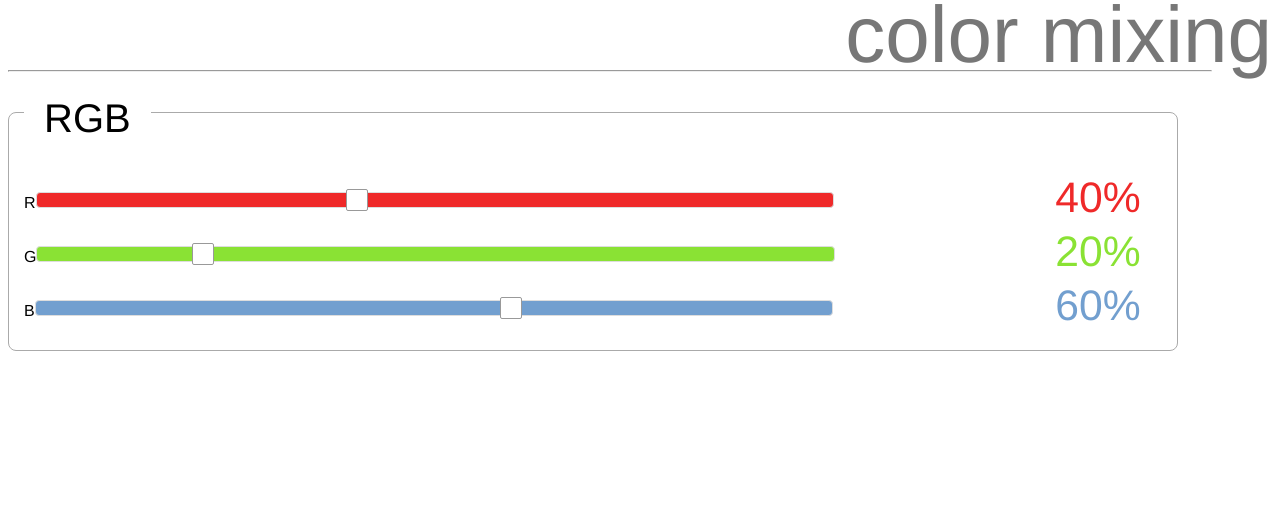
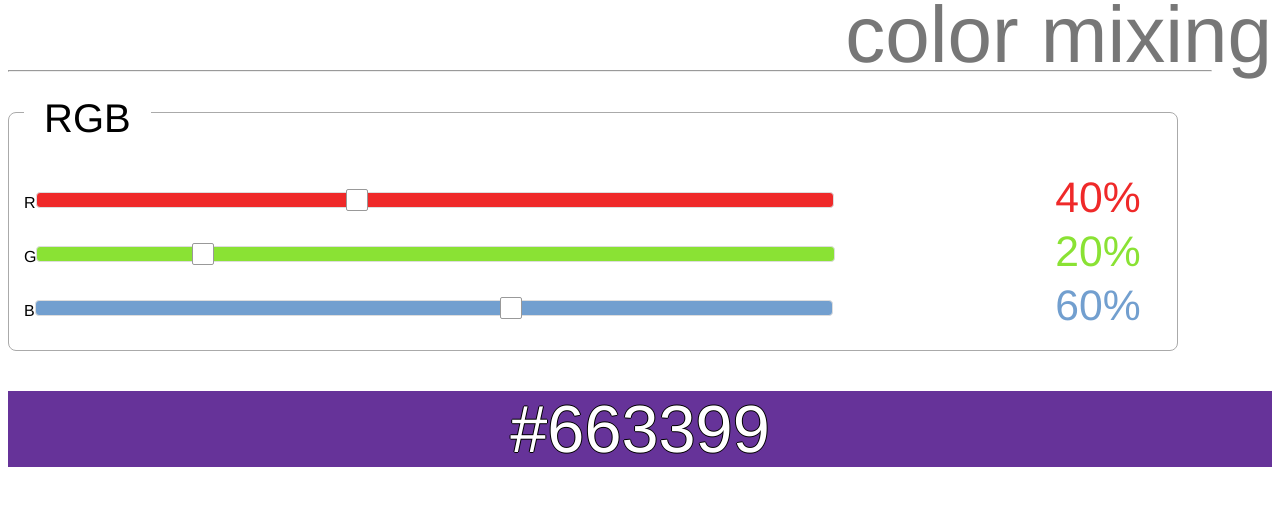
Before and after one commit to moredip/color-control, a React (Create React App) app: page / in a window 1280 px wide. Shown: the top 506 px of the page. Built offline with nearby package versions, Linux system fonts and the light colour scheme.

Commit message:
add swatch

```diff
--- a/src/App.js
+++ b/src/App.js
@@ -1,11 +1,13 @@
 import React from 'react';
 
 import RgbSection from './components/RgbSection';
+import Swatch from './components/Swatch';
 
 export default function App() {
   return (
     <div>
       <RgbSection />
+      <Swatch />
     </div>
   );
 }
--- /dev/null
+++ b/src/components/Swatch.js
@@ -0,0 +1,28 @@
+import React from 'react';
+import {connect} from 'react-redux';
+import styled from 'styled-components';
+
+const SwatchEl = styled.div`
+  width: 100%;
+  text-align: center;
+  color: white;
+  text-shadow: -1px 0 black, 0 1px black, 1px 0 black, 0 -1px black;
+  font-size: 50pt;
+
+  background-color: ${props => props.displayColor};
+`;
+
+export function Swatch({color}){
+    const hexColor = color.toHexString();
+    return (
+        <SwatchEl displayColor={hexColor}>{hexColor}</SwatchEl>
+    );
+}
+
+const mapStateToProps = ({color}) => {
+    return {color};
+};
+
+const mapDispatchToProps = undefined;
+
+export default connect(mapStateToProps,mapDispatchToProps)(Swatch);
```
Also changed, not shown: 1 other file (tests, documents, lock files or other folders).
